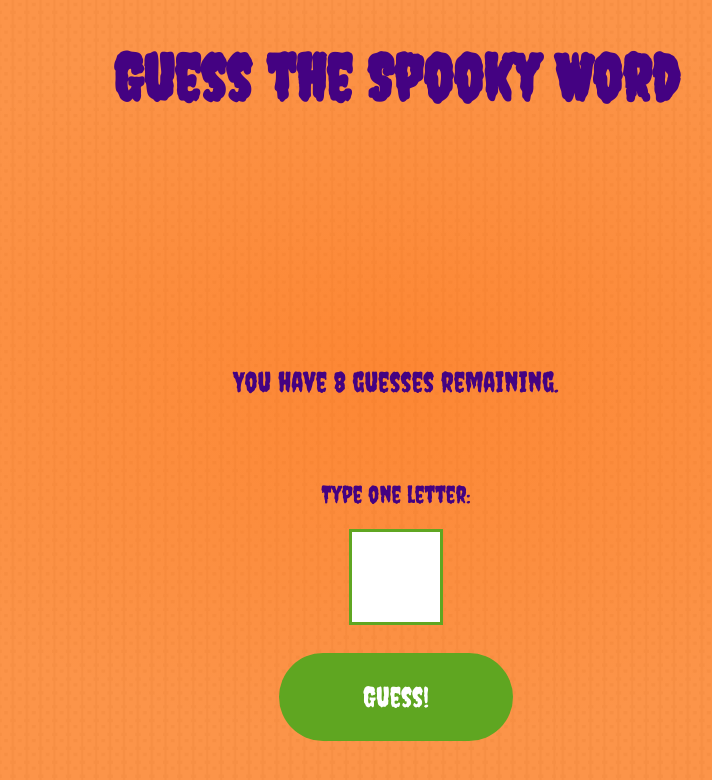
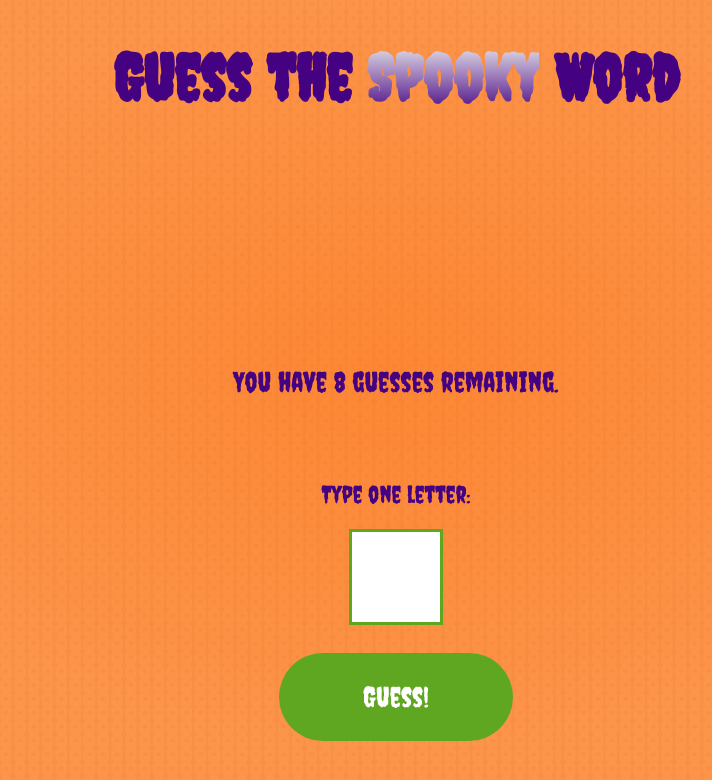
Before and after one commit to mistydb/guess-the-spooky-word, a plain HTML site: page index.html in a window 1280 px wide. Shown: the whole page, without its empty margins (244-956 px from the left). Drawn offline with Linux system fonts and the light colour scheme; no server answers.

Commit message:
Added back the span element in h1

```diff
--- a/index.html
+++ b/index.html
@@ -15,7 +15,7 @@
 
   <body>
     <div class="container">
-      <h1>Guess the Spooky Word</h1>
+      <h1>Guess the <span>Spooky</span> Word</h1>
       <p class="message"></p>
       <p class="word-in-progress"></p>
       <p class="remaining">You have <span>8 guesses</span> remaining.</p>
```
